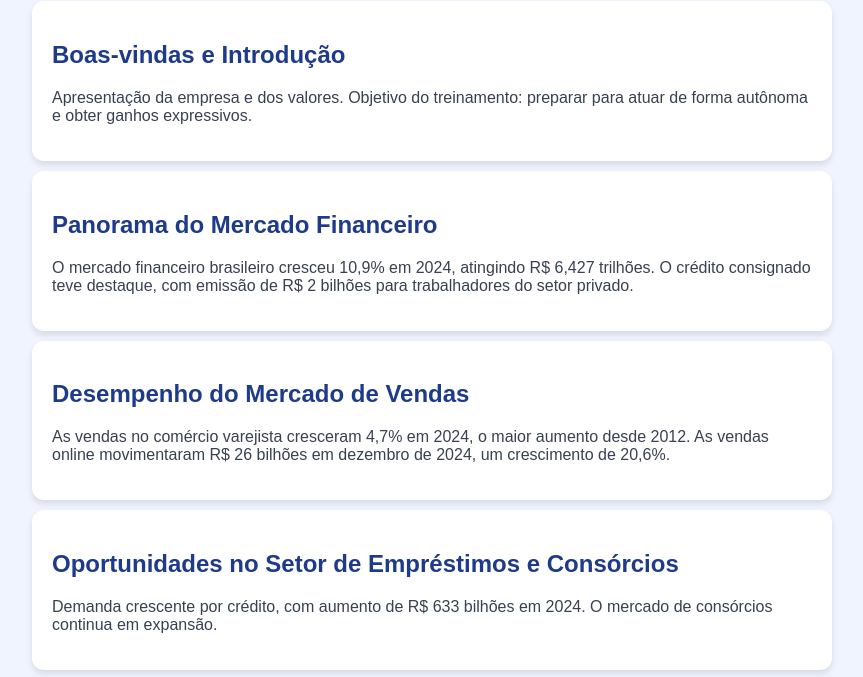
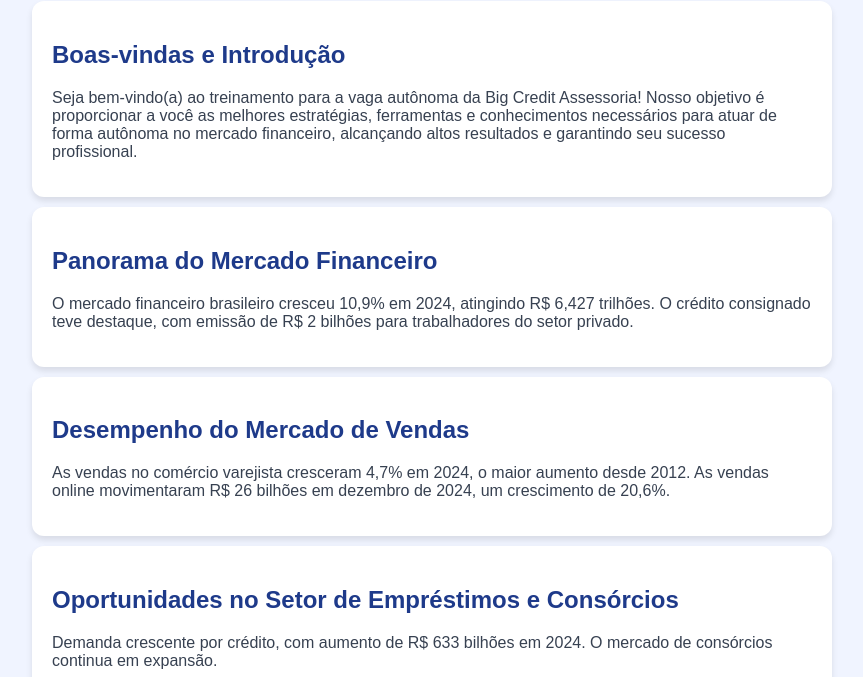
Before and after one commit to Yuri021-creator/Treinamento, a plain HTML site: page index.html in a window 1280 px wide. Shown: the part 107-784 px from the top of the page, without its empty margins (208-1071 px from the left). Drawn offline with Linux system fonts and the light colour scheme.

Commit message:
Update index.html

```diff
--- a/index.html
+++ b/index.html
@@ -19,7 +19,7 @@
 
         <div class="card">
             <h2>Boas-vindas e Introdução</h2>
-            <p>Apresentação da empresa e dos valores. Objetivo do treinamento: preparar para atuar de forma autônoma e obter ganhos expressivos.</p>
+<p>Seja bem-vindo(a) ao treinamento para a vaga autônoma da Big Credit Assessoria! Nosso objetivo é proporcionar a você as melhores estratégias, ferramentas e conhecimentos necessários para atuar de forma autônoma no mercado financeiro, alcançando altos resultados e garantindo seu sucesso profissional.</p>
         </div>
 
         <div class="card">
```
